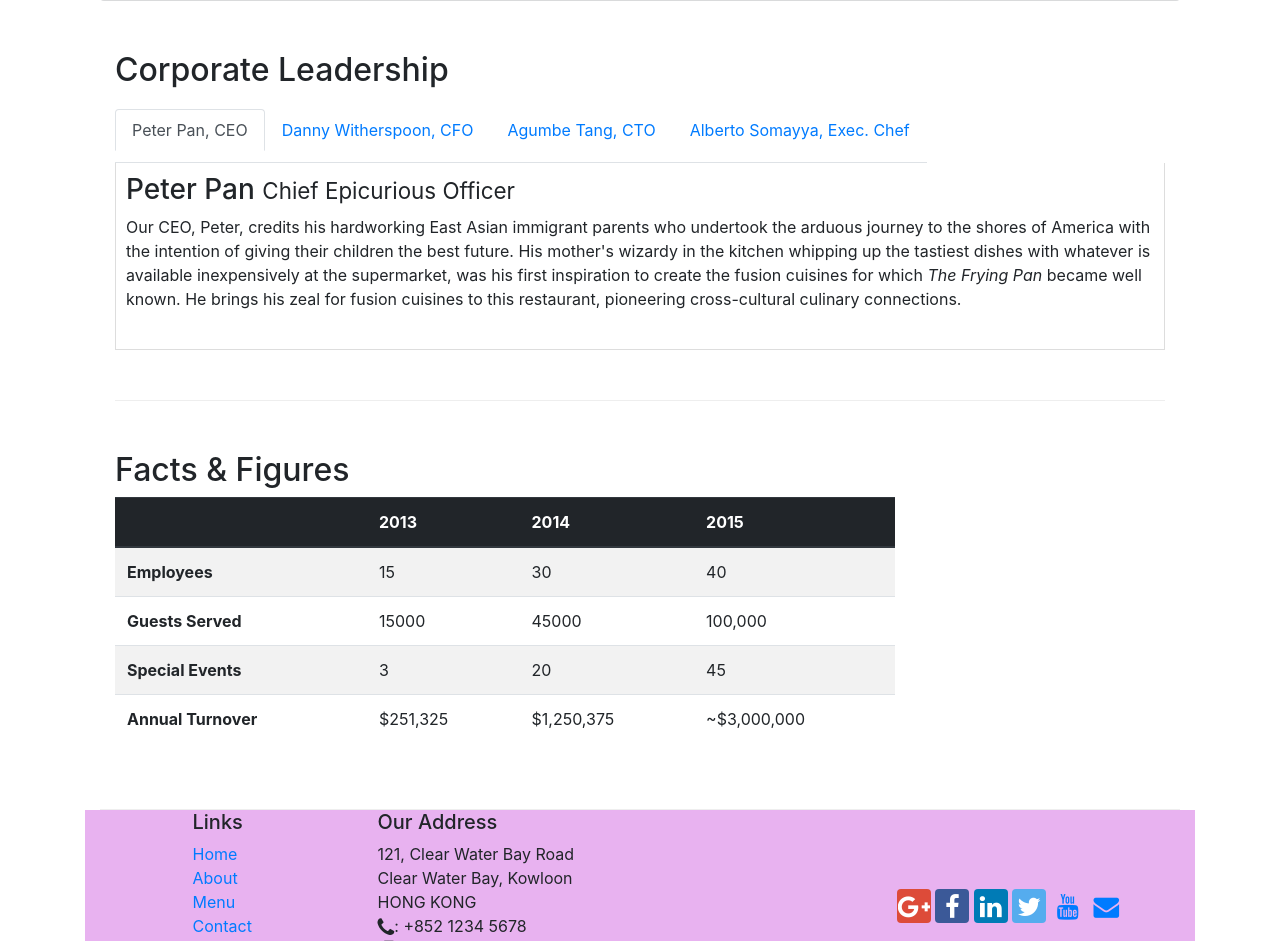
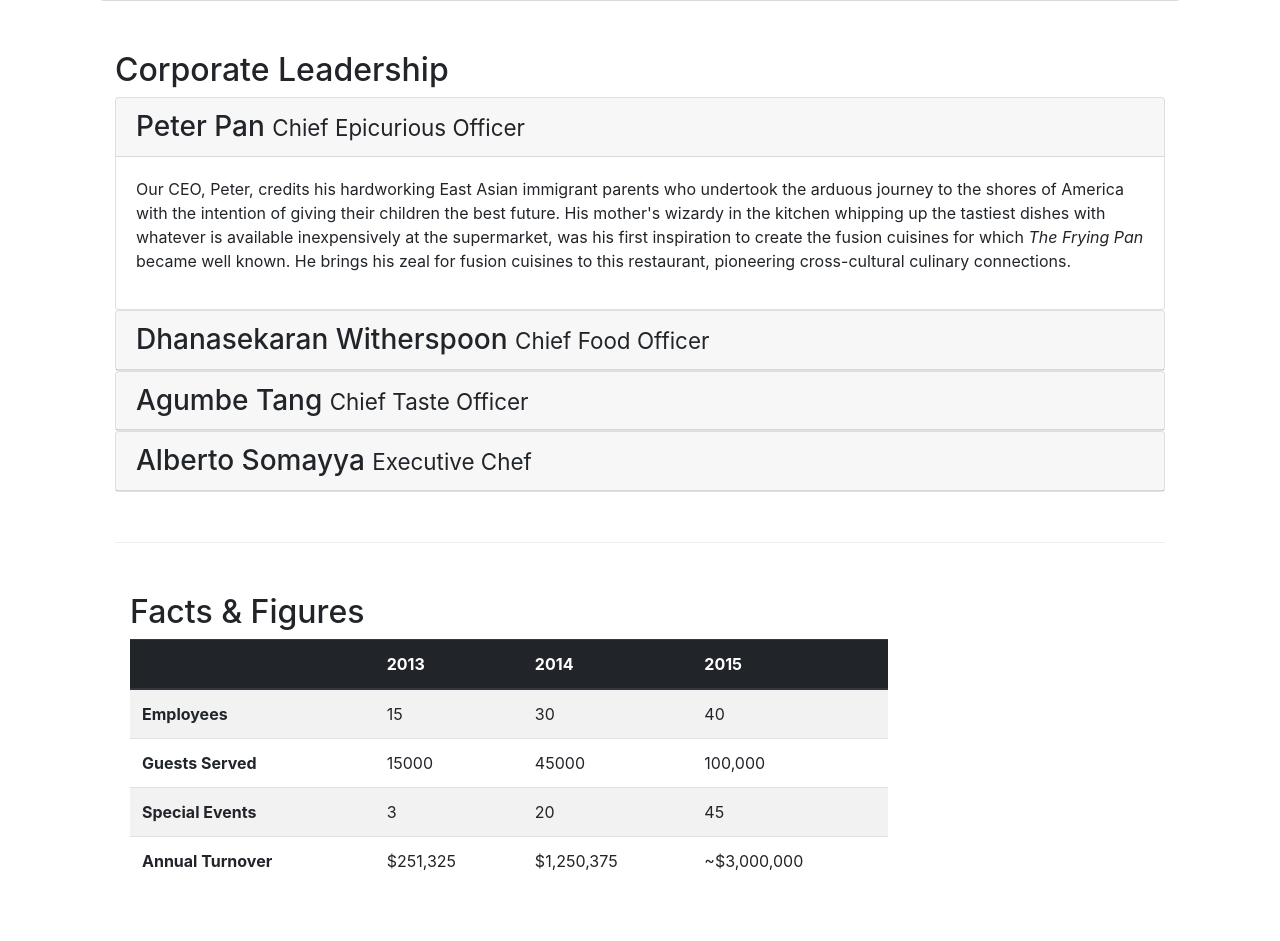
Before and after one commit to Raja201/confusion, a website: page aboutus.html in a window 1280 px wide. Shown: the part 820-1761 px from the top of the page. Drawn offline with nearby package versions, Linux system fonts and the light colour scheme.

Commit message:
Accordian

```diff
--- a/aboutus.html
+++ b/aboutus.html
@@ -99,56 +99,68 @@
 
         </div>
 
-
         <div class="container">
             <div class="row row-content">
                 <h2>Corporate Leadership</h2>
-                <ul class="nav nav-tabs">
-                    <li class="nav-item">
-                      <a class="nav-link active" href="#peter"
-                        role="tab" data-toggle="tab">Peter Pan, CEO</a>
-                    </li>
-                    <li class="nav-item">
-                      <a class="nav-link" href="#danny" role="tab"
-                        data-toggle="tab">Danny Witherspoon, CFO</a>
-                    </li>
-                    <li class="nav-item">
-                      <a class="nav-link" href="#agumbe"role="tab"
-                        data-toggle="tab">Agumbe Tang, CTO</a>
-                    </li>
-                    <li class="nav-item">
-                      <a class="nav-link" href="#alberto" role="tab"
-                        data-toggle="tab">Alberto Somayya, Exec. Chef</a>
-                    </li>
-                </ul>
-                <div class="tab-content">
-                    <div role="tabpannel" class="tab-pane fade show active" id="peter">
-                        <h3>Peter Pan <small>Chief Epicurious Officer</small></h3>
-                        <div class="d-none d-sm-block">
-                        <p>Our CEO, Peter, credits his hardworking East Asian immigrant parents who undertook the arduous journey to the shores of America with the intention of giving their children the best future. His mother's wizardy in the kitchen whipping up the tastiest dishes with whatever is available inexpensively at the supermarket, was his first inspiration to create the fusion cuisines for which <em>The Frying Pan</em> became well known. He brings his zeal for fusion cuisines to this restaurant, pioneering cross-cultural culinary connections.</p>
+                <div id="accordion">
+                    <div class="card">
+                        <div class="card-header" role="tab" id="peterhead">
+                        <h3 class="mb-0">
+                            <a data-toggle="collapse" data-target="#peter">
+                            Peter Pan <small>Chief Epicurious Officer</small>
+                            </a>
+                        </h3>
+                        </div>
+                        <div class="collapse show" id="peter" data-parent="#accordion">
+                            <div class="card-body">
+                                <p class="d-none d-sm-block">Our CEO, Peter, credits his hardworking East Asian immigrant parents who undertook the arduous journey to the shores of America with the intention of giving their children the best future. His mother's wizardy in the kitchen whipping up the tastiest dishes with whatever is available inexpensively at the supermarket, was his first inspiration to create the fusion cuisines for which <em>The Frying Pan</em> became well known. He brings his zeal for fusion cuisines to this restaurant, pioneering cross-cultural culinary connections.</p>
+                            </div>
                         </div>
                     </div>
-                    <div role="tabpannel" class="tab-pane fade" id="danny">
-                        <h3>Dhanasekaran Witherspoon <small>Chief Food Officer</small></h3>
-                        <div class="d-none d-sm-block">
-                        <p>Our CFO, Danny, as he is affectionately referred to by his colleagues, comes from a long established family tradition in farming and produce. His experiences growing up on a farm in the Australian outback gave him great appreciation for varieties of food sources. As he puts it in his own words, <em>Everything that runs, wins, and everything that stays, pays!</em></p>
+                    <div class="card">
+                        <div class="card-header" role="tab" id="dannyhead">
+                        <h3 class="mb-0">
+                            <a class="collapsed" data-toggle="collapse" data-target="#danny">
+                            Dhanasekaran Witherspoon <small>Chief Food Officer</small>
+                            </a>
+                        </h3>
                     </div>
-                   </div>
-                <div role="tabpannel" class="tab-pane fade" id="agumbe">
-                <h3>Agumbe Tang <small>Chief Taste Officer</small></h3>
-                <div class="d-none d-sm-block">
-                <p>Blessed with the most discerning gustatory sense, Agumbe, our CTO, personally ensures that every dish that we serve meets his exacting tastes. Our chefs dread the tongue lashing that ensues if their dish does not meet his exacting standards. He lives by his motto, <em>You click only if you survive my lick.</em></p>
+                    <div class="collapse" id="danny" data-parent="#accordion">
+                        <div class="card-body">
+                            <p class="d-none d-sm-block">Our CFO, Danny, as he is affectionately referred to by his colleagues, comes from a long established family tradition in farming and produce. His experiences growing up on a farm in the Australian outback gave him great appreciation for varieties of food sources. As he puts it in his own words, <em>Everything that runs, wins, and everything that stays, pays!</em></p>
+                        </div>
+                    </div>
                 </div>
+                <div class="card">
+                        <div class="card-header" role="tab" id="agumbehead">
+                        <h3 class="mb-0">
+                            <a class="collapsed" data-toggle="collapse" data-target="#agumbe">
+                            Agumbe Tang <small>Chief Taste Officer</small>
+                            </a>
+                        </h3>
+                    </div>
+                    <div class="collapse" id="agumbe" data-parent="#accordion">
+                        <div class="card-body">
+                            <p class="d-none d-sm-block">Blessed with the most discerning gustatory sense, Agumbe, our CTO, personally ensures that every dish that we serve meets his exacting tastes. Our chefs dread the tongue lashing that ensues if their dish does not meet his exacting standards. He lives by his motto, <em>You click only if you survive my lick.</em></p>
+                        </div>
+                    </div>
                 </div>
-                <div role="tabpannel" class="tab-pane fade" id="alberto">
-                <h3>Alberto Somayya <small>Executive Chef</small></h3>
-                <div class="d-none d-sm-block">
-                <p>Award winning three-star Michelin chef with wide International experience having worked closely with whos-who in the culinary world, he specializes in creating mouthwatering Indo-Italian fusion experiences. He says, <em>Put together the cuisines from the two craziest cultures, and you get a winning hit! Amma Mia!</em></p>
+                <div class="card">
+                        <div class="card-header" role="tab" id="albertohead">
+                        <h3 class="mb-0">
+                            <a class="collapsed" data-toggle="collapse" data-target="#alberto">
+                            Alberto Somayya <small>Executive Chef</small>
+                            </a>
+                        </h3>
+                    </div>
+                    <div class="collapse" id="alberto" data-parent="#accordion">
+                        <div class="card-body">
+                            <p class="d-none d-sm-block">Award winning three-star Michelin chef with wide International experience having worked closely with whos-who in the culinary world, he specializes in creating mouthwatering Indo-Italian fusion experiences. He says, <em>Put together the cuisines from the two craziest cultures, and you get a winning hit! Amma Mia!</em></p>
+                        </div>
+                    </div>
                 </div>
-                </div>
-                </div>
+                 </div>
             </div>
-       </div>
        <div class="row row-content">
         <div class="col-12 col-sm-9">
             <h2>Facts &amp; Figures</h2>
```
Also changed, not shown: index.html (+10 -2 lines).
